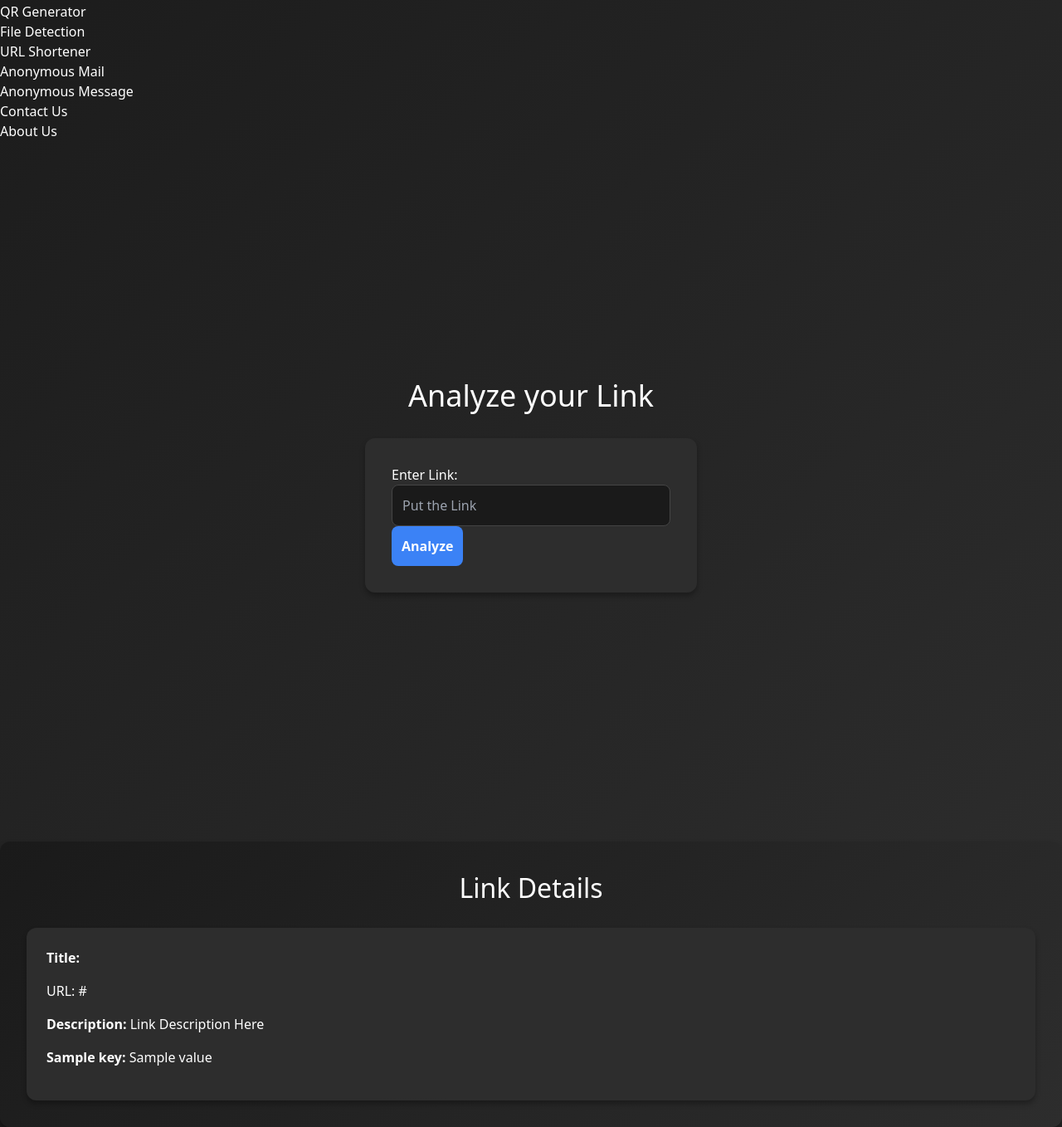
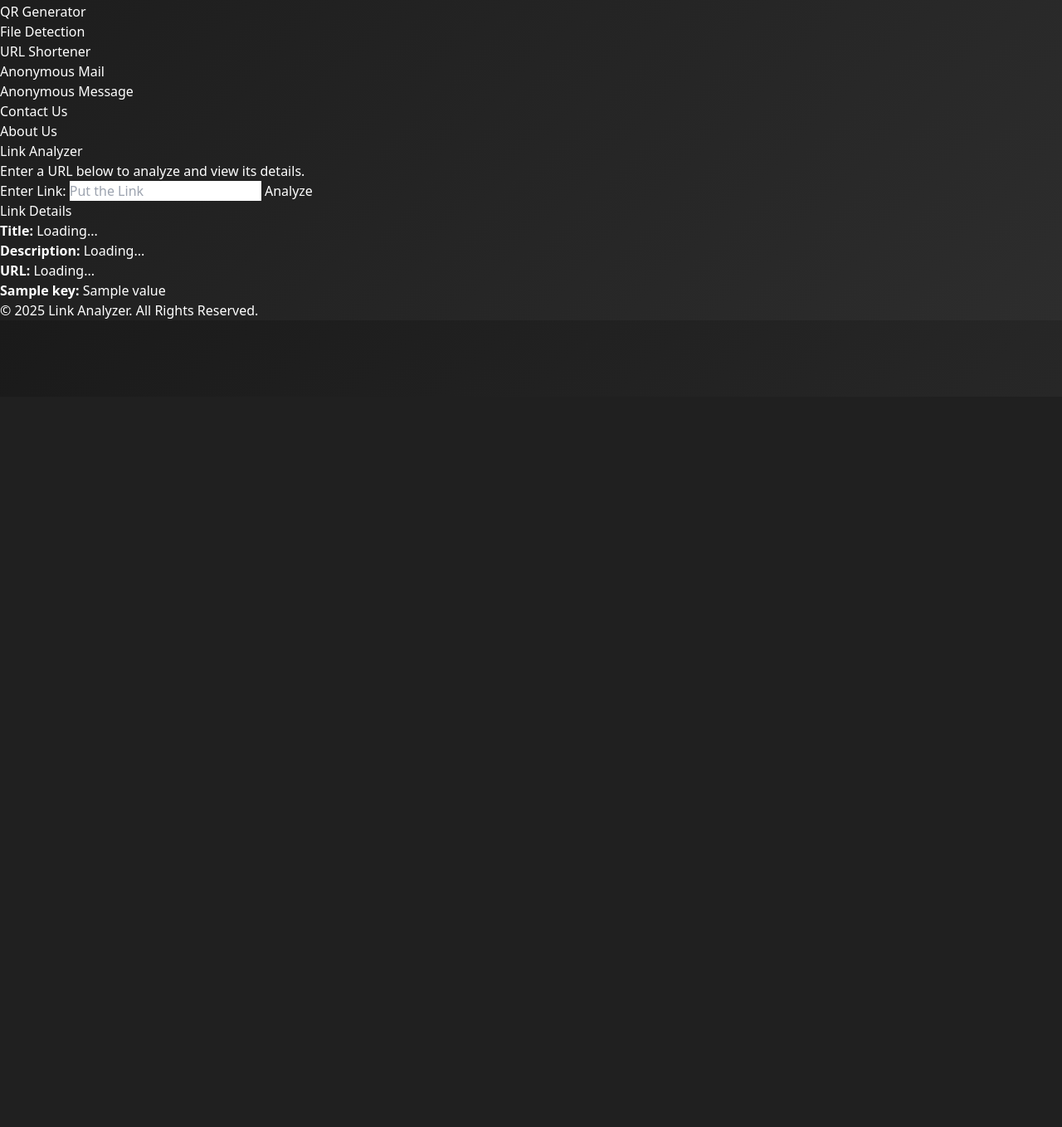
Before and after one commit to BhavikPahuja/spam_detect, a Django app: template templates/link_detection.html in a window 1280 px wide. Shown: the part 322-1680 px from the top of the page at 83% size. After the commit the page ends 708 px from the top, so only its background shows below. Run offline with Django 5.2, Linux system fonts and the light colour scheme; the template is opened without the code that fills it: most values are stand-ins (such as "Sample title", 1, 10 or a date in 2020).

Commit message:
Update link_detection.html

```diff
--- a/templates/link_detection.html
+++ b/templates/link_detection.html
@@ -10,23 +10,24 @@
 
 
 
-    <div class="main">
-        <div class="analyze">
-            <h1>Analyze your Link</h1>
+    <div class="container">
+        <div class="content">
+            <h1>Link Analyzer</h1>
+            <p>Enter a URL below to analyze and view its details.</p>
+
+            <div class="input-container">
                 <form action="#" method="post">
                     {% csrf_token %}
+                    <label for="link">Enter Link:</label>
+                    <input type="url" id="link" name="link" placeholder="Put the Link" required>
+                    <button type="submit">Analyze</button>
 
-                 <label for="link">Enter Link:</label> <input type="url" id="link" name="link"
-                    placeholder="Put the Link" required> <button type="submit">Analyze</button> </form>
-        </div>
-        <div class="link-details">
+                    <div class="results" id="linkResults">
                         <h2>Link Details</h2>
                         <div class="details">
-                <p><strong>Title:</strong>     <h4>URL: {{url}}</h4>
-                </p>
-                <p><strong>Description:</strong> Link Description Here</p>
-                <p>
-
+                            <p><strong>Title:</strong> <span id="title">Loading...</span></p>
+                            <p><strong>Description:</strong> <span id="description">Loading...</span></p>
+                            <p><strong>URL:</strong> <a id="linkURL" href="#" target="_blank">Loading...</a></p>
 
                             {% if link_details %}
                             <p id="url"></p>
@@ -38,11 +39,15 @@
                             {% elif error %}
                             <p style="color: red;">{{ error }}</p>
                             {% endif %}
-
-                </p>
+                        </div>
+                    </div>
+                </form>
             </div>
         </div>
     </div>
+
+    <div class="footer">
+        <p>&copy; 2025 Link Analyzer. All Rights Reserved.</p>
     </div>
 
 
```
Lines whose indentation alone changed are shown as unchanged.
